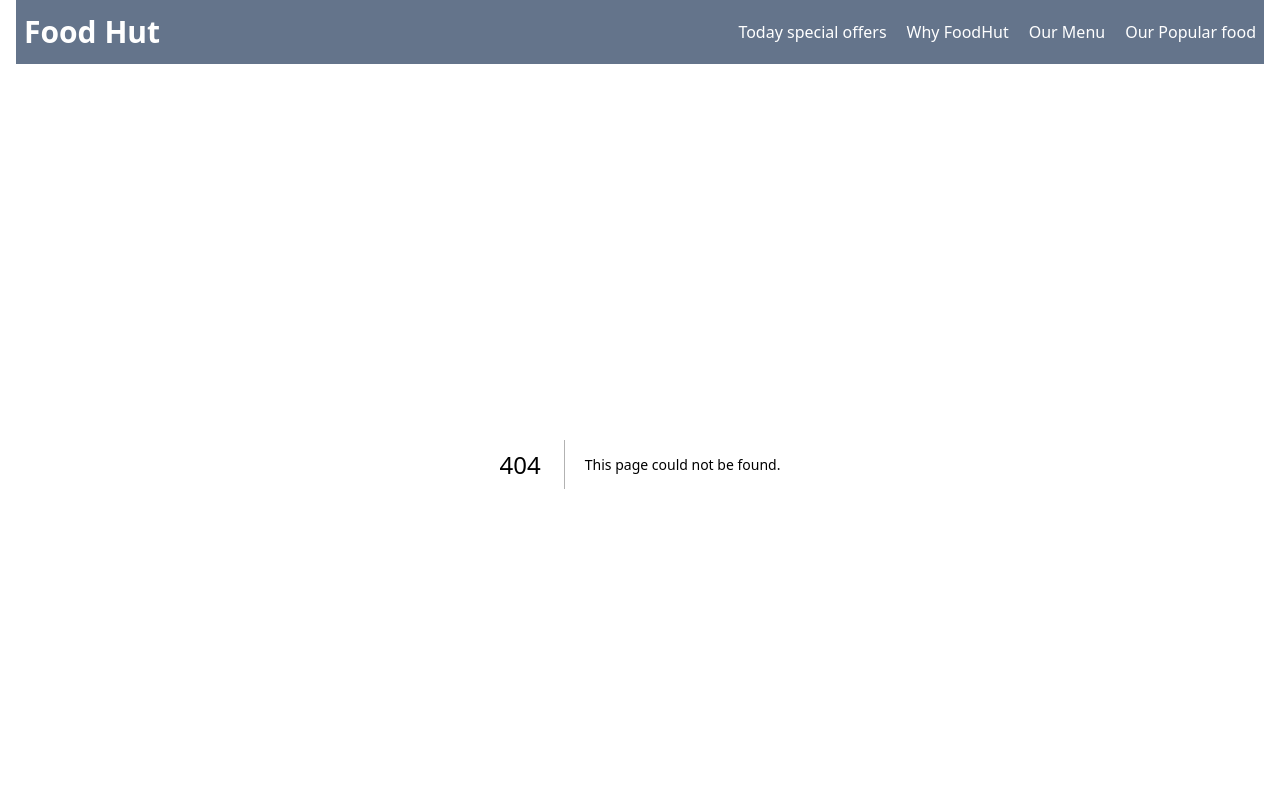
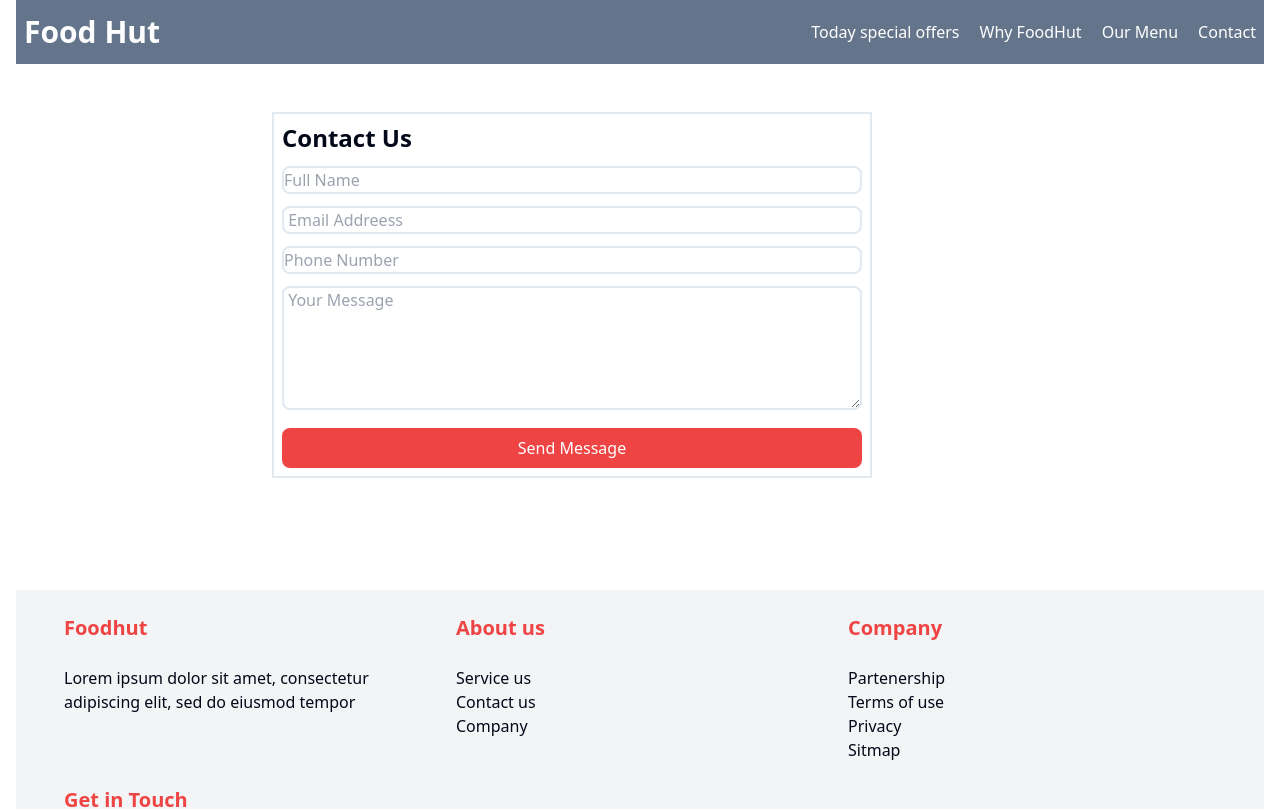
Before and after one commit to AliAkbarBrohiWebDeveloper/multi-page-website-tailwind-css, a Next.js app: page /contact in a window 1280 px wide. Before the commit this address had no page. Shown: the top 809 px of the page. Built offline with nearby package versions, Linux system fonts and the light colour scheme.

Commit message:
adding project

```diff
--- a/src/app/Menu/page.tsx
+++ b/src/app/Menu/page.tsx
@@ -119,12 +119,12 @@ const Menu = () => {
 Images.map((brand,i)=>(
 
 
-<div key={i} data-aos="zoom-in" className='bg-gray-300 rounded-lg w-[280px] h-[460px] '>
-<Image src={brand.src} alt='kebab' height={1000} width={1000}   className='border-t-[15px] w-[200px] border-orange-300 rounded-full mx-10 mt-3'/>
+<div key={i} data-aos="zoom-in" className=' border-2 rounded-lg w-[290px] h-[460px] '>
+<Image src={brand.src} alt='kebab' height={1000} width={1000}   className='border-t-[15px] w-[200px] border-orange-300 rounded-full mx-10 mt-3 hover:scale-105 duration-300'/>
 <div className='flex items-center mt-5 gap-5'>
 
 <Image src={brand.img2} alt='Group1' height={50} width={50} className='mx-10'/>
-<h1>{brand.header2}</h1>
+<h2>{brand.header2}</h2>
 
 </div>
 
@@ -139,12 +139,12 @@ Images.map((brand,i)=>(
 
 }
 </div>
-<div className='my-20  flex gap-x-4 gap-y-6 flex-col md:flex-row justify-center items-center mx-auto '>
+<div className='my-20  flex gap-x-5 gap-y-6 flex-col md:flex-row justify-center items-center mx-auto '>
 
 {
   Images2.map((brands,index)=>(
-<div key={index}  data-aos="zoom-in" className='bg-gray-300 w-[280px] h-[460px] rounded-lg'>
-<Image src={brands.src} alt='kabab' height={100} width={100} className='border-t-[15px] border-orange-300 rounded-full w-[200px] mx-10 mt-3'/>
+<div key={index}  data-aos="zoom-in" className=' border-2 w-[280px] h-[460px] rounded-lg'>
+<Image src={brands.src} alt='kabab' height={100} width={100} className='border-t-[15px] border-orange-300 rounded-full w-[200px] mx-10 mt-3 hover:scale-105 duration-300'/>
 
 <div className='flex items-center mt-5 gap-4'>
 
@@ -154,8 +154,8 @@ Images.map((brand,i)=>(
 </div>
 
 <h4 className='text-red-500 font-medium text-xl mt-6 text-center'>{brands.header1}</h4>
-<p className='mt-4 text-center'>{brands.paragraph}</p>
-<div className='mt-4 text-center'>
+<p className='mt-4 text-center '>{brands.paragraph}</p>
+<div className='mt-4 text-center '>
 <Button text='Order Now'/>
 </div>
 </div>
--- /dev/null
+++ b/src/app/contact/page.tsx
@@ -0,0 +1,27 @@
+import Wrapper from '@/components/shareable/wrapper'
+import React from 'react'
+
+const page = () => {
+  return (
+    <Wrapper>
+    <div>
+        <section className='max-w-[600px] mt-12 p-2 bg-white  border-2 mx-0 md:mx-64 ' data-aos="flip-left">
+        <h3 className='text-2xl font-bold '>Contact Us</h3>
+<form action="">
+    <input type="text" placeholder='Full Name' required className='w-[100%] mt-3 border-2 rounded-lg ' />
+    <input type="email" placeholder=' Email Addreess' required  className='w-[100%] mt-3 border-2 rounded-lg'/>
+    <input type="text"  placeholder='Phone Number' required className='w-[100%] mt-3 border-2 rounded-lg'/>
+    <textarea name="" id="" placeholder=' Your Message' rows={5} required className='w-[100%] mt-3 border-2 rounded-lg '></textarea>
+    <button type='submit' className='px-6 py-2 mt-3 bg-red-500 hover:bg-blue-500 text-white cursor-pointer w-[100%] rounded-lg hover:scale-105 duration-300 text-center'>Send Message</button>
+
+
+
+</form>
+
+</section>
+    </div>
+    </Wrapper>
+  )
+}
+
+export default page
--- a/src/components/layout/header.tsx
+++ b/src/components/layout/header.tsx
@@ -38,7 +38,7 @@ const Header = () => {
       <Link href="/Menu">Our Menu</Link>
 
 
-<Link href="/popular ">Our Popular food</Link>
+<Link href="/contact ">Contact</Link>
 
         </li>
     </ul>
@@ -60,7 +60,7 @@ const Header = () => {
       <Link href="/Menu">Our Menu</Link>
 
 
-<Link href="/popular ">Our Popular food</Link>
+<Link href="/contact ">Contact</Link>
 
         </li>
     </ul>
--- a/src/components/widjets/hero.tsx
+++ b/src/components/widjets/hero.tsx
@@ -39,7 +39,7 @@ const Hero = () => {
 </div>
 </div>
 <div>
-<Image src={heroPoster} alt='hero-poster' className='border-b-[20px] border-orange-300 rounded-full bg-red-400'/>
+<Image src={heroPoster} alt='hero-poster' className='border-b-[20px] border-orange-300 rounded-full bg-red-400 mt-10 md:mt-auto'/>
 </div>
 
 
--- a/src/components/widjets/special.tsx
+++ b/src/components/widjets/special.tsx
@@ -39,7 +39,7 @@ const Images=[{
 
 const Special = () => {
 
-  const paragraph="Lorem Ipsum is simply dummy \n text of the printing and typesetting industry\n. Lorem Ipsum has been the industrys standard \ndummy text ever since the 1500s"
+
   return (
 
 
@@ -49,22 +49,20 @@ const Special = () => {
 <Wrapper>
 
 
-<div className=' text-center px-20 mr-28 mt-28'>
+<div className=' text-center px-20 mr-28 mt-28 '>
 
-<h3 className='font-bold text-2xl '>Today special offers</h3>
-<p className='text-lg mt-3 text-center whitespace-pre-line'> {paragraph}</p>
+<h3 className='font-bold text-2xl mx-20 '>Today Special Offers</h3>
 
 
 </div>
-
 
 <div className='my-20 flex gap-x-8 gap-y-6 flex-col md:flex-row justify-center items-center mx-auto  '>
 {
 Images.map((brands,index)=>(
 
 
-<div key={index} data-aos="zoom-in" className='bg-red-100 rounded-lg w-[340px] h-[470px] '>
-<Image src={brands.src} alt='kebab' height={100} width={100}  className='w-[200px] mx-16 md:mx-10 mt-3'/>
+<div key={index} data-aos="zoom-in" className='border-2 rounded-lg w-[340px] h-[470px] '>
+<Image src={brands.src} alt='kebab' height={100} width={100}  className='w-[200px] mx-16 md:mx-10 mt-3 hover:scale-105 duration-300'/>
 <div className='flex items-center mt-5 gap-4 '>
 
 <Image src={brands.img2} alt='Group1' height={50} width={50} className='mx-16 md:mx-10'/>
@@ -74,7 +72,7 @@ Images.map((brands,index)=>(
 
 <h4 className='text-red-500 font-medium text-xl mt-6 text-center'>{brands.header1}</h4>
 <p className='mt-4  text-center'>{brands.paragraph}</p>
-<div className='mt-4 text-center'>
+<div className='mt-4 text-center '>
   <div className='text-center'>
 <Button text='Order Now '/>
 </div>
```
